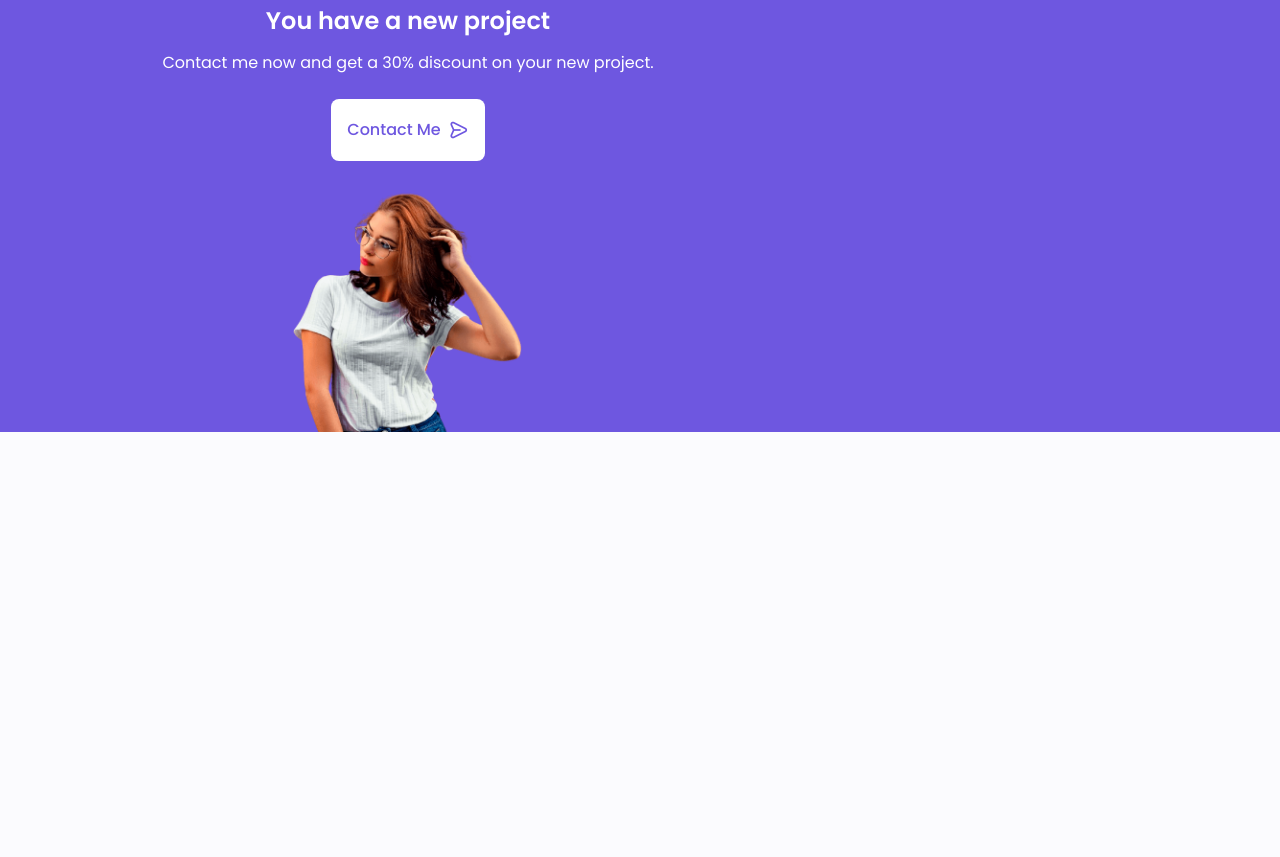
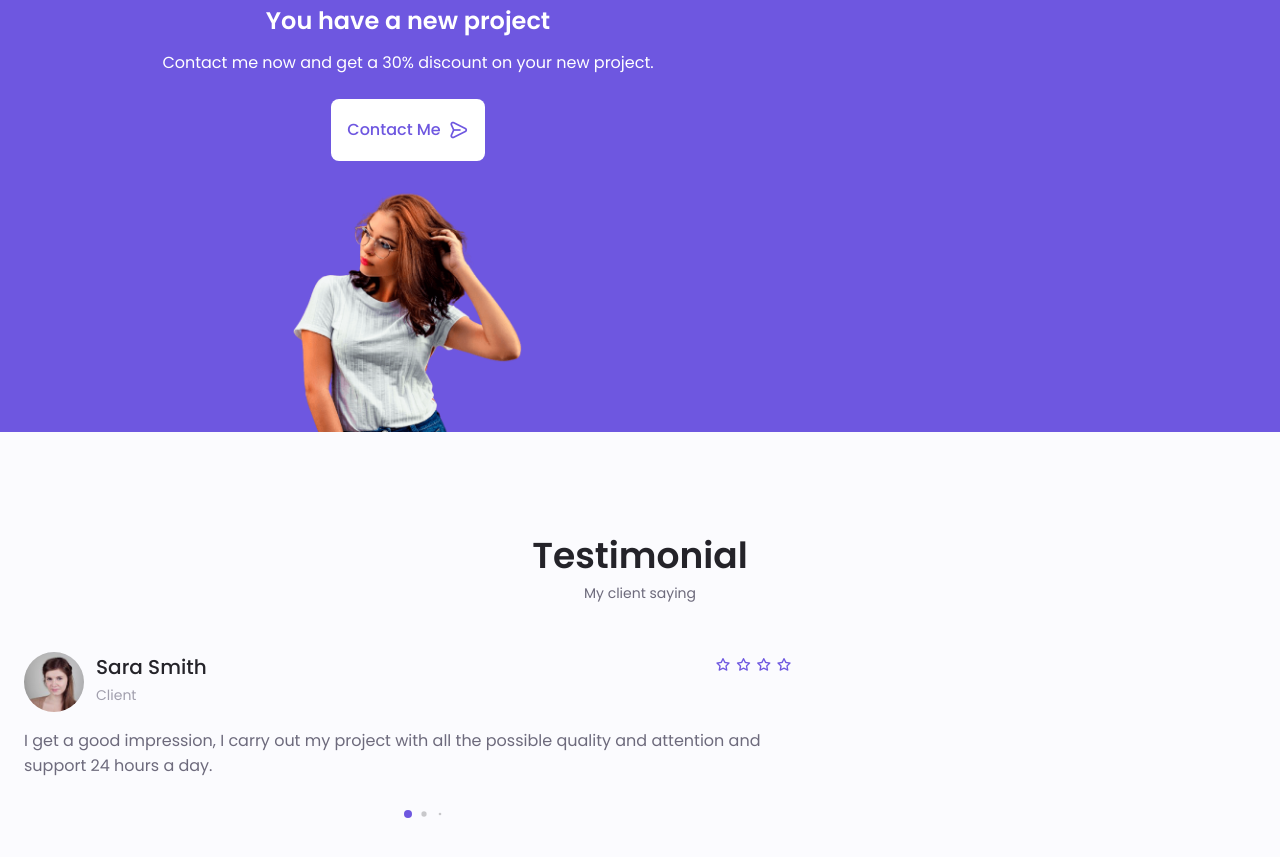
Before and after one commit to pyeonne/portfolio, a plain HTML site: page index.html in a window 1280 px wide. Shown: the part 4068-4925 px from the top of the page. Before the commit the page ends 4804 px from the top, so only its background shows below. Drawn offline with nearby package versions, Linux system fonts and the light colour scheme.

Commit message:
FEAT: Design testimonial section and add pasination dynamic

```diff
--- a/assets/css/styles.css
+++ b/assets/css/styles.css
@@ -794,6 +794,44 @@ button {
 }
 
 /*==================== TESTIMONIAL ====================*/
+.testimonial__data,
+.testimonial__header {
+    display: flex;
+}
+
+.testimonial__data {
+    justify-content: space-between;
+    margin-bottom: var(--mb-1);
+}
+
+.testimonial__img {
+    width: 60px;
+    height: 60px;
+    border-radius: 50%;
+    margin-right: var(--mb-0-75);
+}
+
+.testimonial__name {
+    font-size: var(--h3-font-size);
+    font-weight: var(--medium-font-weight);
+}
+
+.testimonial__client {
+    font-size: var(--small-font-size);
+    color: var(--text-color-light);
+}
+
+.testimonial__description {
+    margin-bottom: var(--mb-2-5);
+}
+
+.testimonial__icon-star {
+    color: var(--first-color);
+}
+
+.swiper-container .swiper-pagination-testimonial {
+    bottom: 0;
+}
 
 /*==================== CONTACT ME ====================*/
 
--- a/assets/js/main.js
+++ b/assets/js/main.js
@@ -89,7 +89,7 @@ modalCloses.forEach(modalClose => {
 });
 
 /*==================== PORTFOLIO SWIPER  ====================*/
-let swiper = new Swiper('.mySwiper', {
+let swiperPortfolio = new Swiper('.portfolio__container.mySwiper', {
     cssMode: true,
     loop: true,
 
@@ -104,6 +104,26 @@ let swiper = new Swiper('.mySwiper', {
 });
 
 /*==================== TESTIMONIAL ====================*/
+let swiperTestimonial = new Swiper('.testimonial__container.mySwiper', {
+    cssMode: true,
+    grabCursor: true,
+    spaceBetween: 48,
+
+    navigation: {
+        nextEl: '.swiper-button-next',
+        prevEl: '.swiper-button-prev',
+    },
+    pagination: {
+        el: '.swiper-pagination',
+        clickable: true,
+        dynamicBullets: true,
+    },
+    breakpoints: {
+        568: {
+            slidePerView: 2,
+        },
+    },
+});
 
 /*==================== SCROLL SECTIONS ACTIVE LINK ====================*/
 
--- a/index.html
+++ b/index.html
@@ -746,7 +746,92 @@
             </section>
 
             <!--==================== TESTIMONIAL ====================-->
-            <section class="testimonial section"></section>
+            <section class="testimonial section">
+                <h2 class="section__title">Testimonial</h2>
+                <span class="section__subtitle">My client saying</span>
+
+                <div class="testimonial__container container swiper-container mySwiper">
+                    <div class="swiper-wrapper">
+                        <!-- TESTIMONIAL 1 -->
+                        <div class="testimonial__content swiper-slide">
+                            <div class="testimonial__data">
+                                <div class="testimonial__header">
+                                    <img src="assets/img/testimonial1.jpg" alt="" class="testimonial__img" />
+
+                                    <div>
+                                        <h3 class="testimonial__name">Sara Smith</h3>
+                                        <span class="testimonial__client">Client</span>
+                                    </div>
+                                </div>
+                                <div>
+                                    <i class="uil uil-star testimonial__icon-star"></i>
+                                    <i class="uil uil-star testimonial__icon-star"></i>
+                                    <i class="uil uil-star testimonial__icon-star"></i>
+                                    <i class="uil uil-star testimonial__icon-star"></i>
+                                </div>
+                            </div>
+
+                            <p class="testimonial__description">
+                                I get a good impression, I carry out my project with all the possible quality
+                                and attention and support 24 hours a day.
+                            </p>
+                        </div>
+
+                        <!-- TESTIMONIAL 2 -->
+                        <div class="testimonial__content swiper-slide">
+                            <div class="testimonial__data">
+                                <div class="testimonial__header">
+                                    <img src="assets/img/testimonial2.jpg" alt="" class="testimonial__img" />
+
+                                    <div>
+                                        <h3 class="testimonial__name">Matt Robinson</h3>
+                                        <span class="testimonial__client">Client</span>
+                                    </div>
+                                </div>
+                                <div>
+                                    <i class="uil uil-star testimonial__icon-star"></i>
+                                    <i class="uil uil-star testimonial__icon-star"></i>
+                                    <i class="uil uil-star testimonial__icon-star"></i>
+                                    <i class="uil uil-star testimonial__icon-star"></i>
+                                </div>
+                            </div>
+
+                            <p class="testimonial__description">
+                                I get a good impression, I carry out my project with all the possible quality
+                                and attention and support 24 hours a day.
+                            </p>
+                        </div>
+
+                        <!-- TESTIMONIAL 3 -->
+                        <div class="testimonial__content swiper-slide">
+                            <div class="testimonial__data">
+                                <div class="testimonial__header">
+                                    <img src="assets/img/testimonial3.jpg" alt="" class="testimonial__img" />
+
+                                    <div>
+                                        <h3 class="testimonial__name">Raul Harris</h3>
+                                        <span class="testimonial__client">Client</span>
+                                    </div>
+                                </div>
+                                <div>
+                                    <i class="uil uil-star testimonial__icon-star"></i>
+                                    <i class="uil uil-star testimonial__icon-star"></i>
+                                    <i class="uil uil-star testimonial__icon-star"></i>
+                                    <i class="uil uil-star testimonial__icon-star"></i>
+                                </div>
+                            </div>
+
+                            <p class="testimonial__description">
+                                I get a good impression, I carry out my project with all the possible quality
+                                and attention and support 24 hours a day.
+                            </p>
+                        </div>
+                    </div>
+
+                    <!-- Add Pagination -->
+                    <div class="swiper-pagination swiper-pagination-testimonial"></div>
+                </div>
+            </section>
 
             <!--==================== CONTACT ME ====================-->
             <section class="contact section" id="contact"></section>
```
